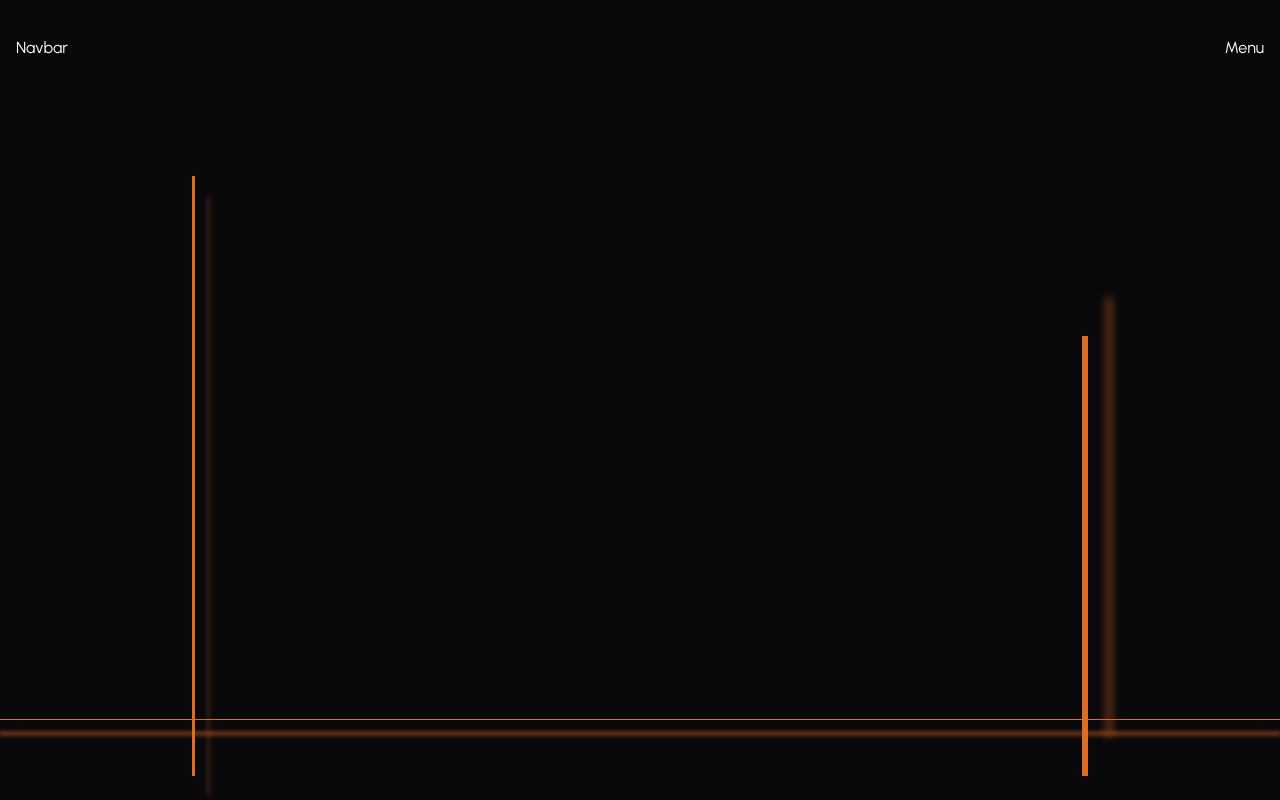
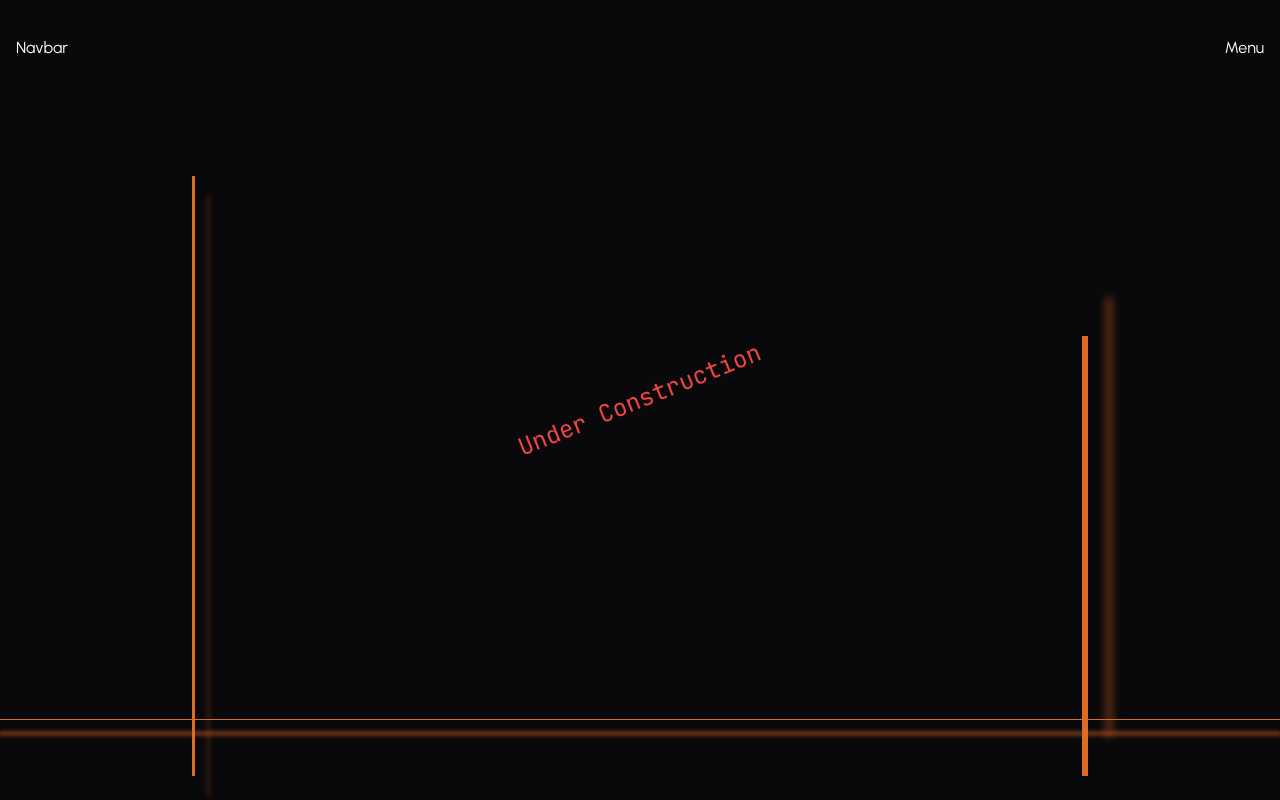
Before and after one commit to chrisbekk/portfolio, a React (Vite) app: page /pages/home in a window 1280 px wide. Shown: the top 800 px of the page. Built offline with nearby package versions, Linux system fonts and the light colour scheme; no server answers; the database is empty.

Commit message:
minor change to hero

```diff
--- a/src/components/Hero.jsx
+++ b/src/components/Hero.jsx
@@ -2,7 +2,10 @@ import React from 'react';
 
 export const Hero = () => {
   return (
-    <div className="h-screen relative">
+    <div className="h-screen relative flex items-center justify-center">
+      <h1 className="font-mono text-2xl text-red-500 -rotate-[22deg]">
+        Under Construction
+      </h1>
       {/* <div className="size-[420px] rotate-45 border border-custom_mg_orange absolute bottom-[35%] left-[50vw] -translate-x-[50%] shadow-[10px_16px_4px_2px_rgba(221,100,36,0.25)]"></div> */}
       <div className="w-full h-[1px] bg-custom_mg_orange shadow-[0px_14px_4px_1px_rgba(221,100,36,0.75)] absolute bottom-20"></div>
       <div className="w-[3px] h-[75vh] bg-custom_mg_orange absolute bottom-6 left-[15vw] shadow-[15px_20px_4px_0px_rgba(221,100,36,0.25)]"></div>
```
